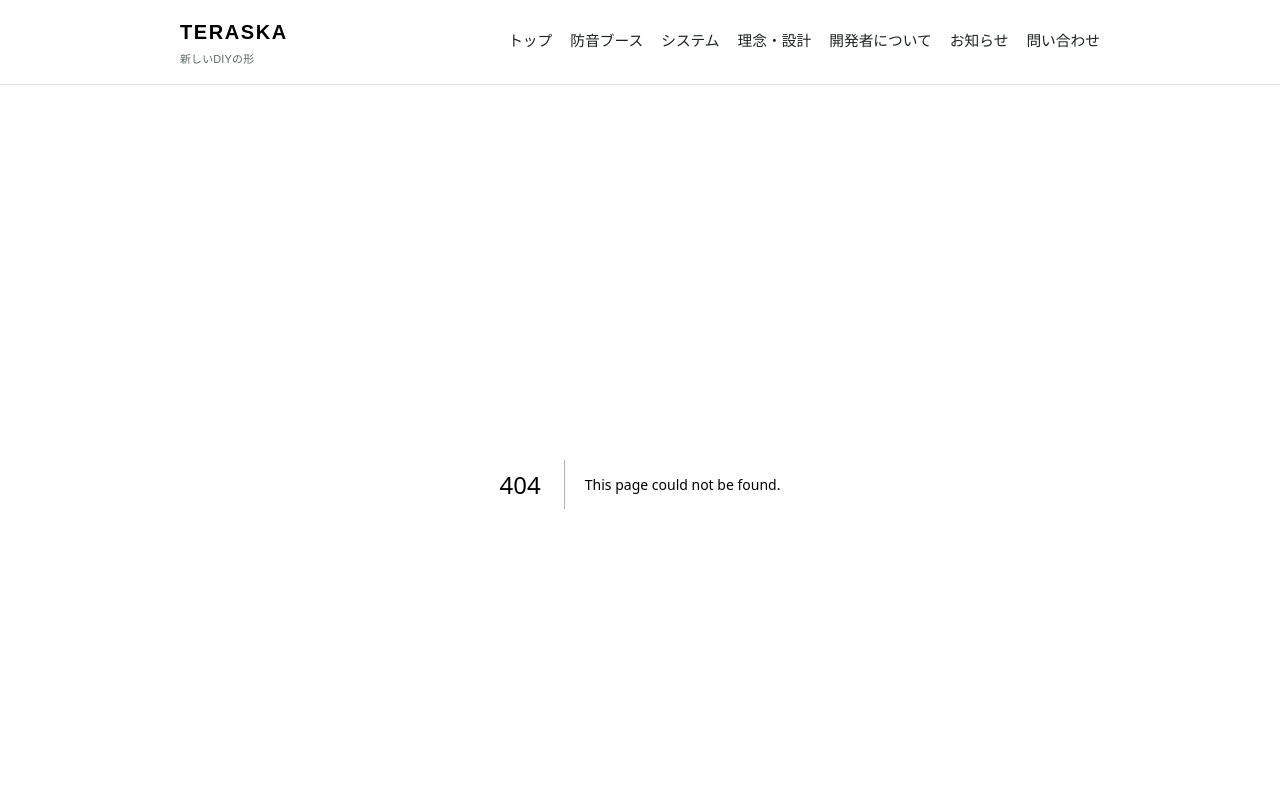
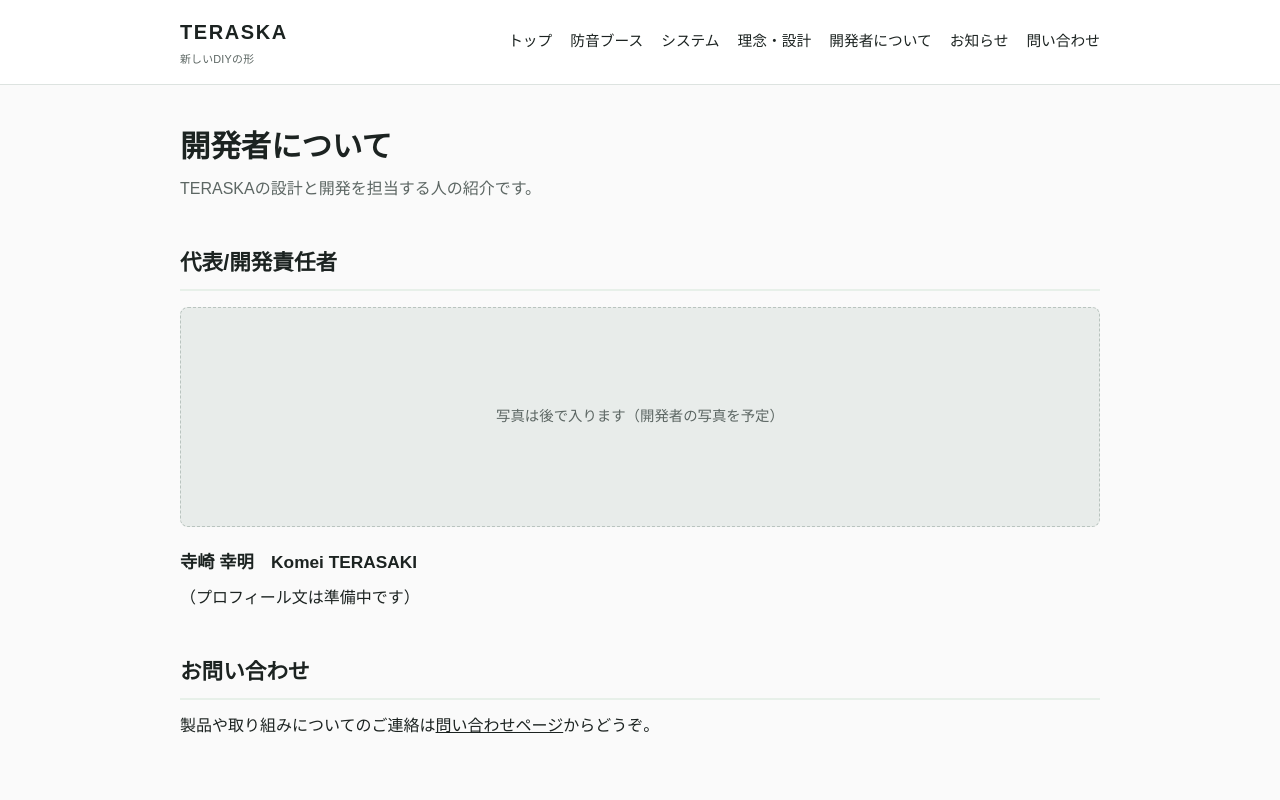
Before and after one commit to komei13/teraska, a Next.js app: page /about in a window 1280 px wide. Before the commit this address had no page. Shown: the top 800 px of the page. Built offline with nearby package versions, Linux system fonts and the light colour scheme.

Commit message:
Create page.tsx

```diff
--- /dev/null
+++ b/app/about/page.tsx
@@ -0,0 +1,34 @@
+import type { Metadata } from "next";
+import Link from "next/link";
+
+export const metadata: Metadata = {
+  title: "開発者について",
+  description: "TERASKAの代表/開発責任者、寺崎 幸明の紹介ページ。",
+};
+
+export default function AboutPage() {
+  return (
+    <div className="container">
+      <h1 className="page-title">開発者について</h1>
+      <p className="page-lead">TERASKAの設計と開発を担当する人の紹介です。</p>
+
+      <section className="block">
+        <h2>代表/開発責任者</h2>
+        <div className="photo-placeholder">
+          写真は後で入ります（開発者の写真を予定）
+        </div>
+        <h3>寺崎 幸明　Komei TERASAKI</h3>
+        <p>（プロフィール文は準備中です）</p>
+      </section>
+
+      <section className="block">
+        <h2>お問い合わせ</h2>
+        <p>
+          製品や取り組みについてのご連絡は
+          <Link href="/contact">問い合わせページ</Link>
+          からどうぞ。
+        </p>
+      </section>
+    </div>
+  );
+}
```
